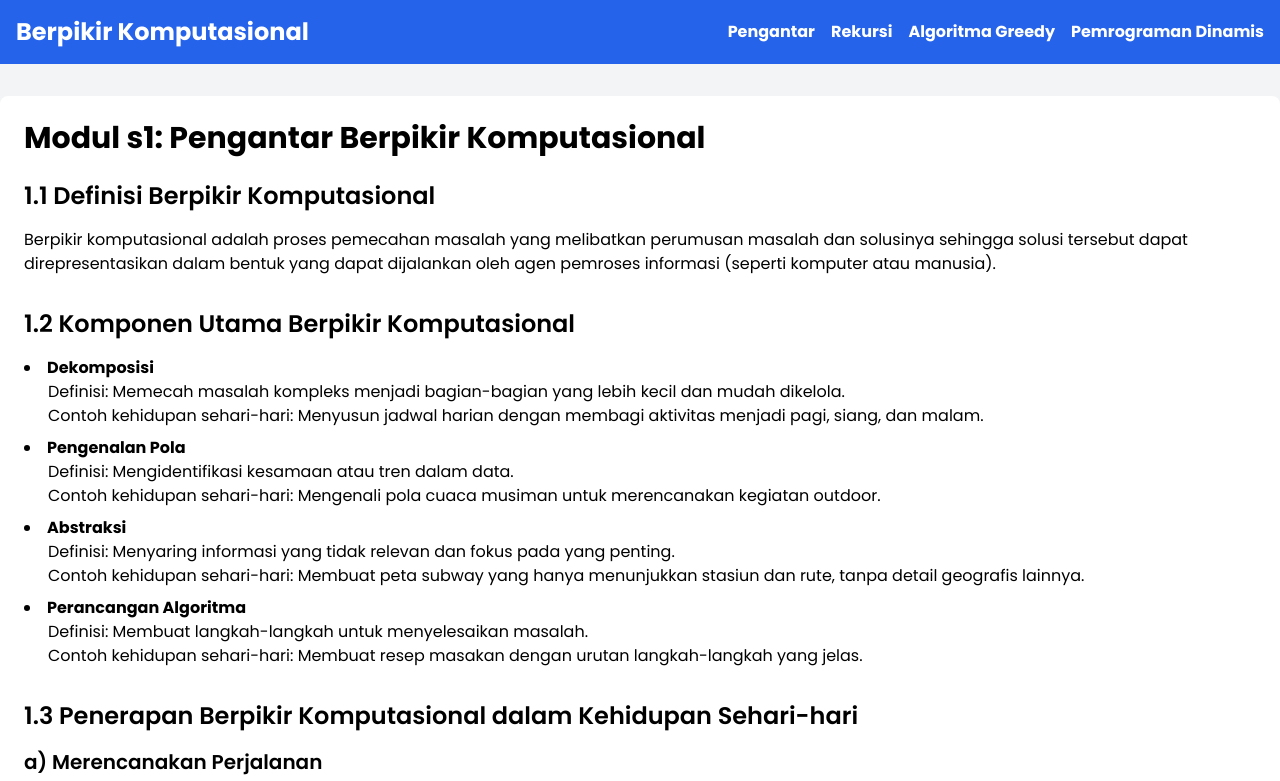
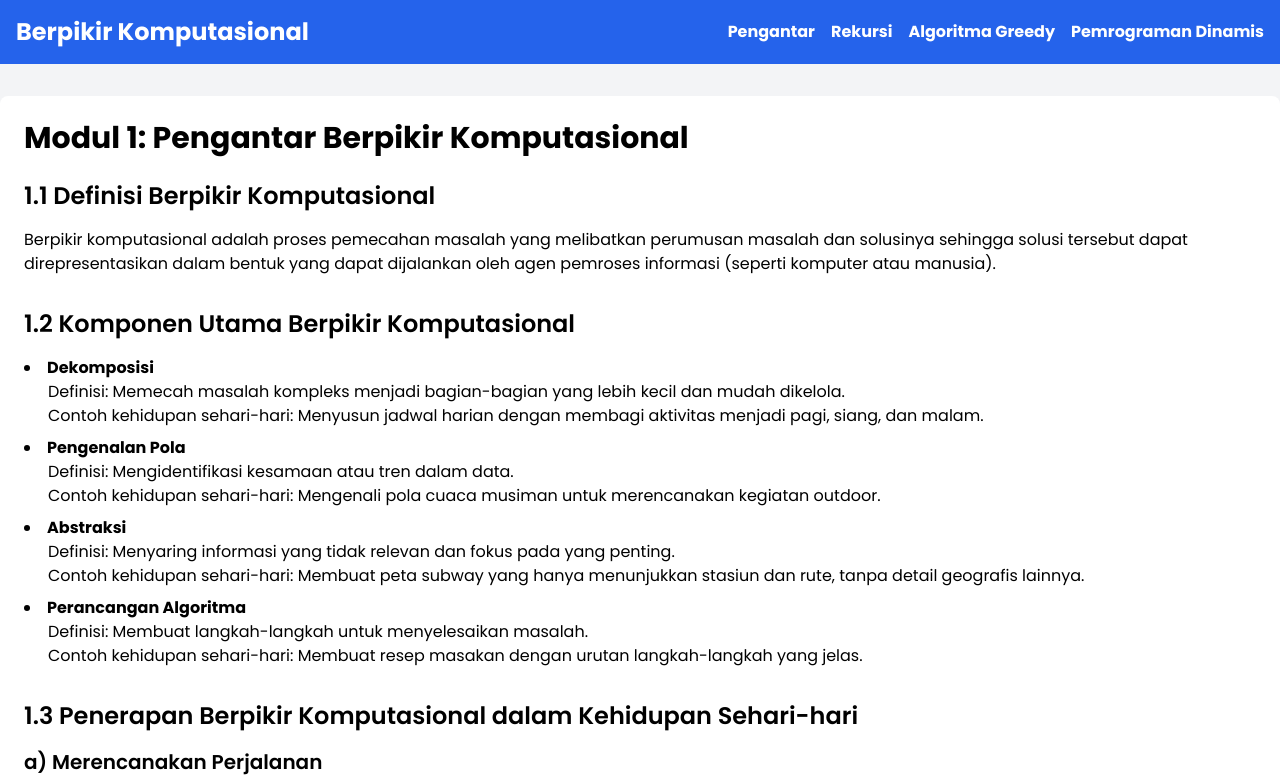
Before and after one commit to faruqeclypst/BerpikirKomputasional, a plain HTML site: page index.html in a window 1280 px wide. Shown: the top 781 px of the page. Drawn offline with nearby package versions, Linux system fonts and the light colour scheme.

Commit message:
Update index.html

```diff
--- a/index.html
+++ b/index.html
@@ -46,7 +46,7 @@
             <div id="pageContainer">
                 <!-- Page 1: Pengantar -->
                 <div class="page active">
-                    <h2 class="text-3xl font-bold mb-6">Modul s1: Pengantar Berpikir Komputasional</h2>
+                    <h2 class="text-3xl font-bold mb-6">Modul 1: Pengantar Berpikir Komputasional</h2>
 
                     <section class="mb-8">
                         <h3 class="text-2xl font-semibold mb-4">1.1 Definisi Berpikir Komputasional</h3>
```
